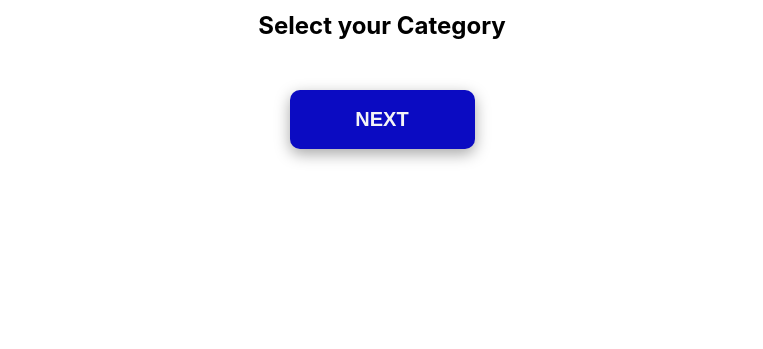
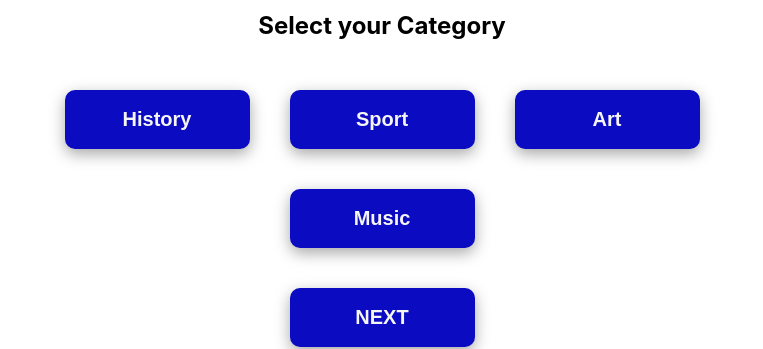
Before and after one commit to vmalep/witty, a React (Create React App) app: page / in a window 1280 px wide. Both pictures are taken after a click on the button "NEXT". Shown: the part 451-800 px from the top of the page, without its empty margins (258-1021 px from the left). Built offline with nearby package versions, Linux system fonts and the light colour scheme.

Commit message:
edited handleCategory function

```diff
--- a/src/App.js
+++ b/src/App.js
@@ -10,7 +10,7 @@ document.title = "Witty"
 
 function App() {
   const [appStep, setAppStep] = useState(0)
-
+  const [selectedCategory, setSelectedCategory] = useState("");
   const [userName, setUserName] = useState(null);
   const [selectedAvatar, setSelectedAvatar] = useState({});
 
@@ -31,6 +31,8 @@ function App() {
           selectedAvatar={selectedAvatar}
           appStep={appStep}
           setAppStep={setAppStep}
+
+          setSelectedCategory={setSelectedCategory}
         />
       }
 
--- a/src/components/Category.js
+++ b/src/components/Category.js
@@ -1,54 +1,21 @@
  import {useState} from "react";
- import axios from "axios";
+ import { TriviaAPI } from "../utils/TriviaAPI";
 
  const Category = (props) => {
-    const [ quizCategory , setQuizCategory] = useState ([]);
-    const {userName, selectedAvatar, appStep, setAppStep} = props
-    //const categories = ["History", "Sport","Art","Music"]
+    const {userName, selectedAvatar, setAppStep, selectedCategory, setSelectedCategory} = props
     const level = ["Easy","Medium","Hard"]
 
-/*
-    const categories = [
-        {
-            catName: "History",
-            catNb: "23",
-            color: "green"
-        },
-        {
-            catName: "Sport",
-            catNb: "21",
-            color: "blue"
-        },
-        {
-            name:"Art",
-            catNb: "25",
-            color:"yellow"
-        },
-        {
-            name:"Music",
-            catNb:"12",
-            color:"pink"
-        }
-     ]
-     */
 
-     const getQuizCategory = () => {
-        axios
-        .get('https://opentdb.com/api.php?amount=10&category')
-        .then((response) => response.data)
-        .then((data) => {
-          setQuizCategory(data.results[0]);
-        });
-    };
 
     const handleClick = () => {
-        setAppStep(appStep + 1)
+        setAppStep(2)
     }
-/*
-    const handleCategoryClick = (element) => {
-        setQuizCategory(element);
+
+    const handleCategory = (element) => {
+        console.log(element.catNb)
+        setSelectedCategory(element.catNb);
     }
-    */
+
 
      return (
             <>
@@ -67,12 +34,13 @@
                 </div>
                 <h2>Select your Category</h2>
                 <div className="usernamebox">
-                    {quizCategory.map((element , index) => {
+                    {TriviaAPI.map((element , index) => {
                         return(
                             <button
                                     key={index}
-                                    onClick={setQuizCategory(element)}
-                            >{element}</button>
+                                    onClick={() => handleCategory(element)}
+                                    color={element.color}
+                            >{element.catName}</button>
                         )
                     })}
 
--- /dev/null
+++ b/src/utils/TriviaAPI.js
@@ -0,0 +1,22 @@
+export const TriviaAPI = [
+    {
+        catName: "History",
+        catNb: "23",
+        color: "green"
+    },
+    {
+        catName: "Sport",
+        catNb: "21",
+        color: "blue"
+    },
+    {
+        catName:"Art",
+        catNb: "25",
+        color:"yellow"
+    },
+    {
+        catName:"Music",
+        catNb:"12",
+        color:"pink"
+    }
+]
```
